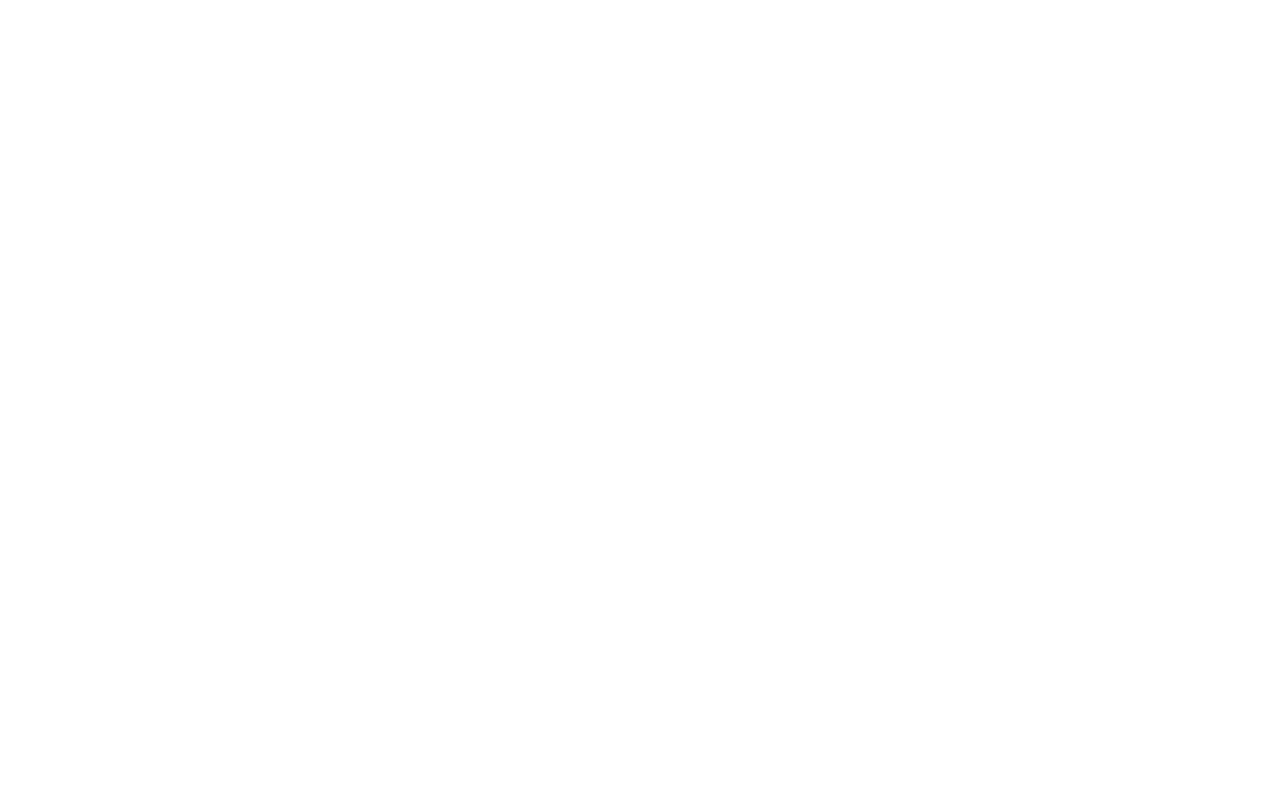
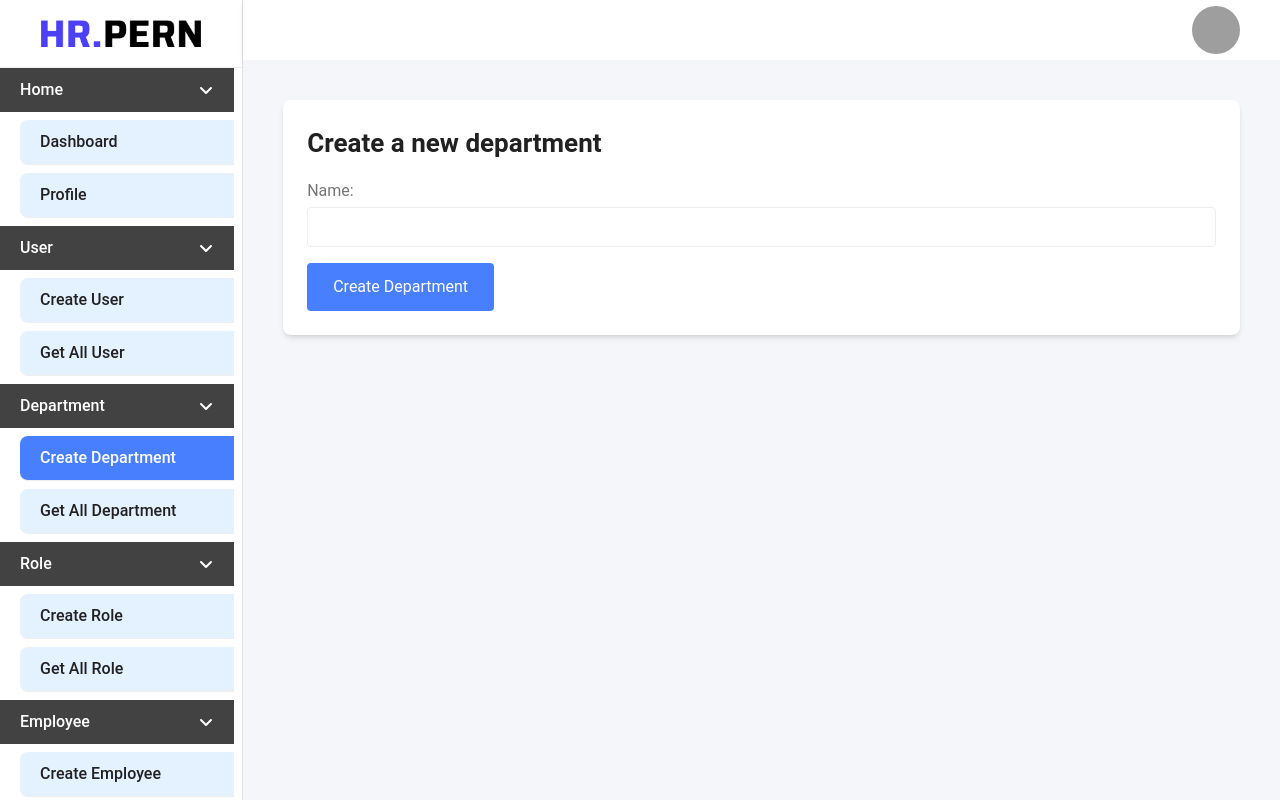
Before and after one commit to amitbd599/Employee-Management-System-PERN-Prisma, a React (Vite) app in the folder client/: page /create-department in a window 1280 px wide. Before the commit this address had no page. Built offline with nearby package versions, Linux system fonts and the light colour scheme; grey boxes are pictures that could not be loaded.

Commit message:
create-department add

```diff
--- a/client/src/App.jsx
+++ b/client/src/App.jsx
@@ -3,6 +3,7 @@
 import CreateUserPage from "./pages/CreateUserPage";
 import UpdateUserPage from "./pages/UpdateUserPage";
 import GetUserPage from "./pages/GetUserPage";
+import CreateDepartmentPage from "./pages/CreateDepartmentPage";
 
 function App() {
   return (
@@ -12,6 +13,11 @@
         <Route exact path='/create-user' element={<CreateUserPage />} />
         <Route exact path='/update-user' element={<UpdateUserPage />} />
         <Route exact path='/get-all-user' element={<GetUserPage />} />
+        <Route
+          exact
+          path='/create-department'
+          element={<CreateDepartmentPage />}
+        />
       </Routes>
     </BrowserRouter>
   );
--- /dev/null
+++ b/client/src/components/CreateDepartment.jsx
@@ -0,0 +1,40 @@
+import React from "react";
+
+const CreateDepartment = () => {
+  return (
+    <section>
+      <>
+        {/* component */}
+        <div className='bg-white  shadow-md rounded-lg p-6'>
+          <h1 className='text-[26px] font-semibold mb-4 text-gray-900 '>
+            Create a new department
+          </h1>
+
+          <form>
+            <div className='flex gap-[20px] mb-4'>
+              <div className='w-full grid gap-1'>
+                <label htmlFor='Name' className='text-gray-600'>
+                  Name:
+                </label>
+                <input
+                  id='Name'
+                  type='text'
+                  className='border p-2 rounded w-full h-[40px] focus:outline-none text-gray-600'
+                />
+              </div>
+            </div>
+
+            <button
+              type='button'
+              className='px-[26px] py-[12px] rounded bg-[#487FFF] text-white hover:bg-blue-600 focus:outline-none transition'
+            >
+              Create Department
+            </button>
+          </form>
+        </div>
+      </>
+    </section>
+  );
+};
+
+export default CreateDepartment;
--- /dev/null
+++ b/client/src/pages/CreateDepartmentPage.jsx
@@ -0,0 +1,14 @@
+import React from "react";
+import MasterLayout from "../layout/MasterLayout";
+import CreateDepartment from "../components/CreateDepartment";
+
+const CreateDepartmentPage = () => {
+  return (
+    <MasterLayout>
+      {/* CreateDepartment */}
+      <CreateDepartment />
+    </MasterLayout>
+  );
+};
+
+export default CreateDepartmentPage;
--- a/client/src/pages/CreateUserPage.jsx
+++ b/client/src/pages/CreateUserPage.jsx
@@ -1,6 +1,5 @@
 import React from "react";
-import MasterLayout from "../layout/Masterlayout";
-import Dashboard from "../components/Dashboard";
+import MasterLayout from "../layout/MasterLayout";
 import CreateUser from "../components/CreateUser";
 
 const CreateUserPage = () => {
--- a/client/src/pages/GetUserPage.jsx
+++ b/client/src/pages/GetUserPage.jsx
@@ -1,5 +1,5 @@
 import React from "react";
-import MasterLayout from "../layout/Masterlayout";
+import MasterLayout from "../layout/MasterLayout";
 import GetUser from "../components/GetUser";
 
 const GetUserPage = () => {
--- a/client/src/pages/HomePage.jsx
+++ b/client/src/pages/HomePage.jsx
@@ -1,5 +1,5 @@
 import React from "react";
-import MasterLayout from "../layout/Masterlayout";
+import MasterLayout from "../layout/MasterLayout";
 import Dashboard from "../components/Dashboard";
 
 const HomePage = () => {
--- a/client/src/pages/UpdateUserPage.jsx
+++ b/client/src/pages/UpdateUserPage.jsx
@@ -1,5 +1,5 @@
 import React from "react";
-import MasterLayout from "../layout/Masterlayout";
+import MasterLayout from "../layout/MasterLayout";
 import UpdateUser from "../components/UpdateUser";
 
 const UpdateUserPage = () => {
```
